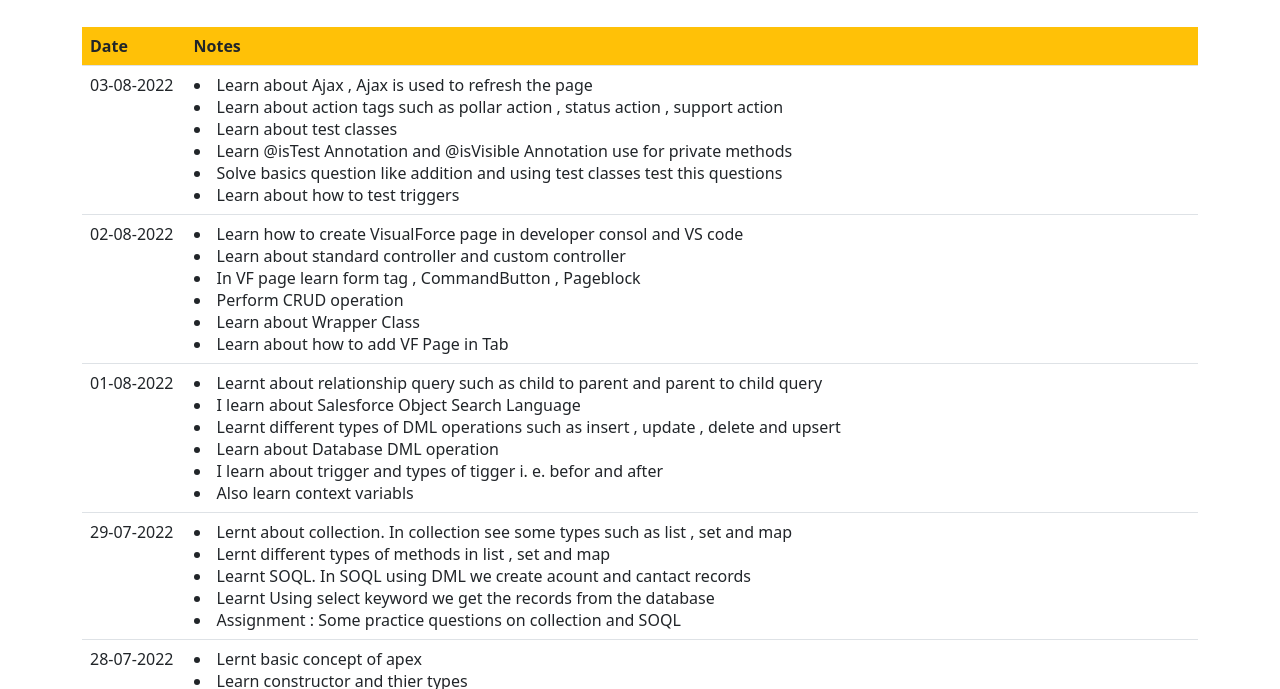
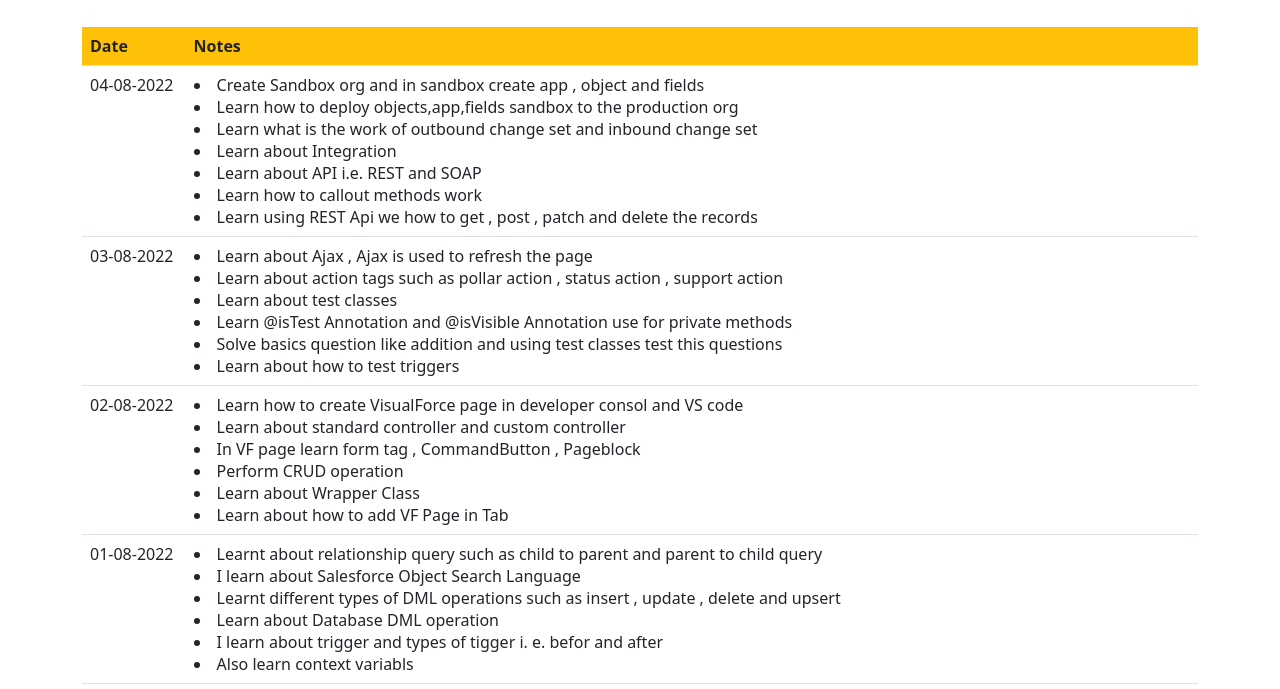
Before and after one commit to lucky-mrk/lucky-mrk.github.io, a plain HTML site: page Journal.html in a window 1280 px wide. Shown: the part 53-742 px from the top of the page. Drawn offline with nearby package versions, Linux system fonts and the light colour scheme.

Commit message:
Add files via upload

```diff
--- a/Journal.html
+++ b/Journal.html
@@ -17,6 +17,18 @@
 				</tr>
 			</thead>
 			<tbody>
+			<tr>
+				<td>04-08-2022</td>
+				<td>
+				<li>Create Sandbox org and in sandbox create app , object and fields </li>
+				     <li>Learn how to deploy objects,app,fields sandbox to the production org</li>
+					<li>Learn what  is the work of outbound change set and inbound change set</li>
+					<li>Learn about Integration</li>
+					<li>Learn about API i.e. REST and SOAP</li>
+					<li>Learn how to callout methods work</li>
+					<li>Learn using REST Api we how to get , post , patch and delete the records</li>
+				</td>
+			</tr>
 			<tr>
 				<td>03-08-2022</td>
 				<td>
```
